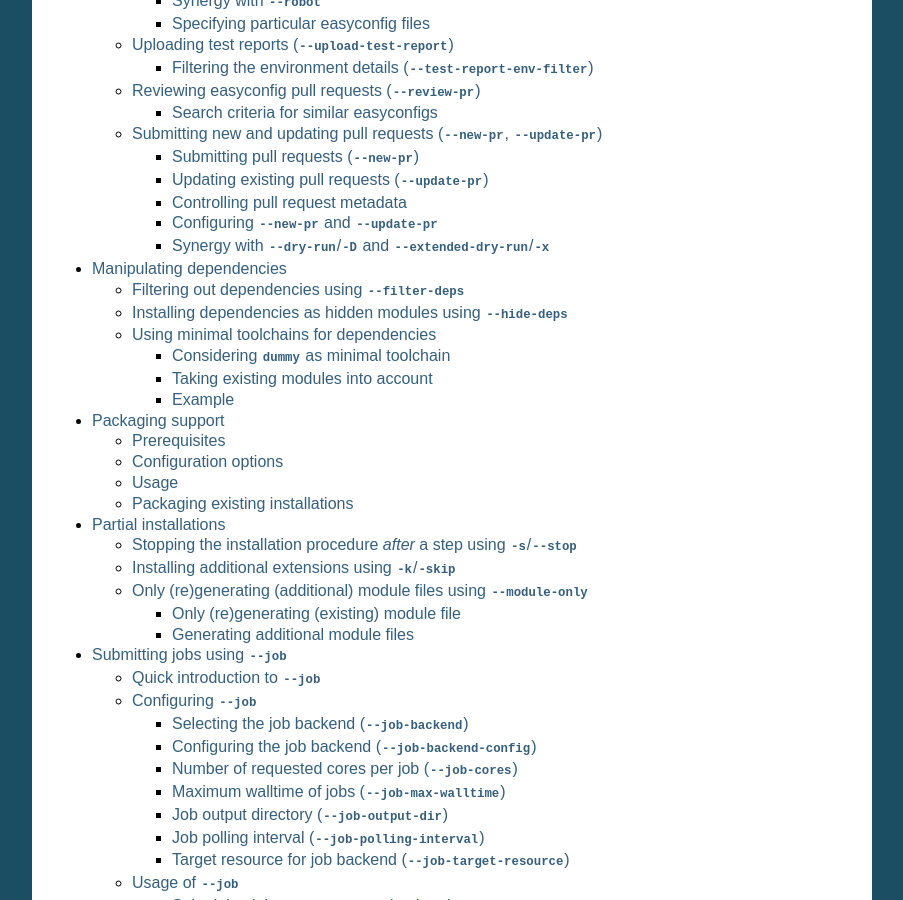
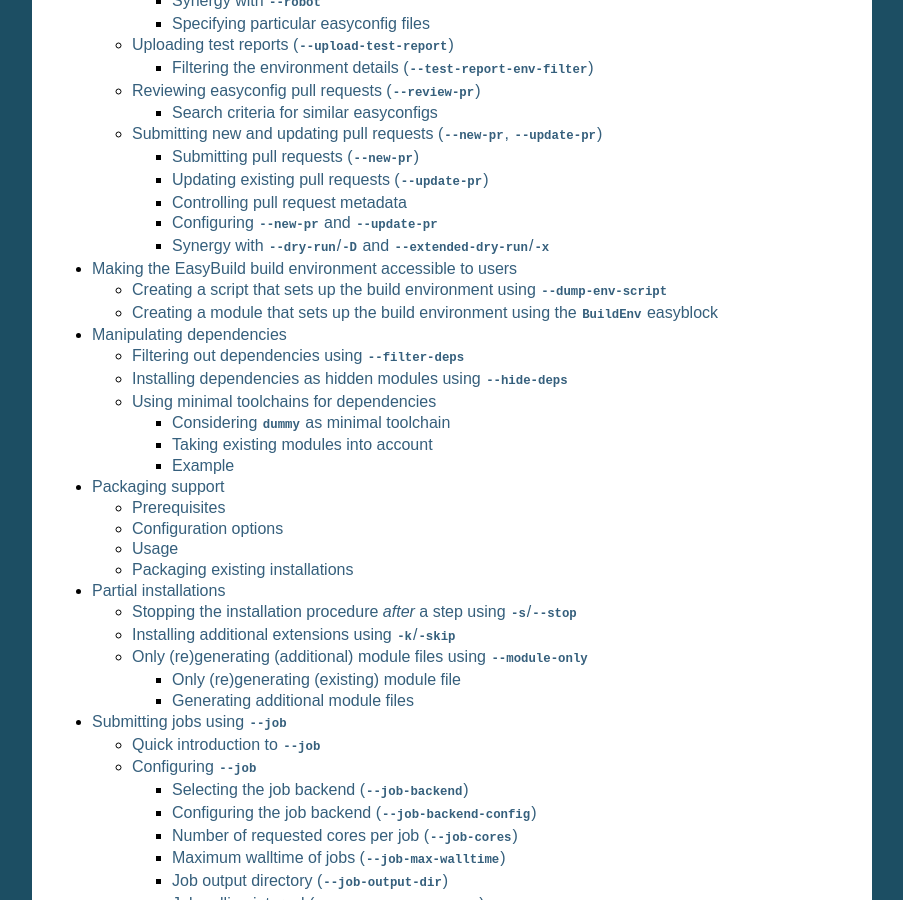
Before and after one commit to easybuilders/easybuild, a Sphinx documentation site: the page built from docs/index.rst, in a window 1280 px wide and 900 px high, scrolled down 3107 px. Shown: the whole window, without its empty margins (198-1101 px from the left). Built offline with Sphinx 7.4.7, drawn with Linux system fonts in a browser that asks for light colours; some of the changed text lies outside the part shown.

Commit message:
add (empty) page to document --dump-env-script and BuildEnv easyblock

```diff
--- /dev/null
+++ b/docs/Making_the_EasyBuild_build_environment_accessible_to_users.rst
@@ -0,0 +1,22 @@
+.. _eb_build_env:
+
+Making the EasyBuild build environment accessible to users
+==========================================================
+
+This page discusses how the build environment used by EasyBuild internally can also be provided to users,
+outside of EasyBuild.
+
+.. contents::
+    :depth: 3
+    :backlinks: none
+
+.. _eb_build_env_dump_env_script:
+
+Creating a script that sets up the build environment using ``--dump-env-script``
+--------------------------------------------------------------------------------
+
+
+.. _eb_build_env_buildenv_easyblock:
+
+Creating a module that sets up the build environment using the ``BuildEnv`` easyblock
+-------------------------------------------------------------------------------------
--- a/docs/index.rst
+++ b/docs/index.rst
@@ -59,6 +59,7 @@ Advanced usage topics
     Extended_dry_run
     Including_additional_Python_modules
     Integration_with_GitHub
+    Making_the_EasyBuild_build_environment_accessible_to_users
     Manipulating_dependencies
     Packaging_support
     Partial_installations
```
